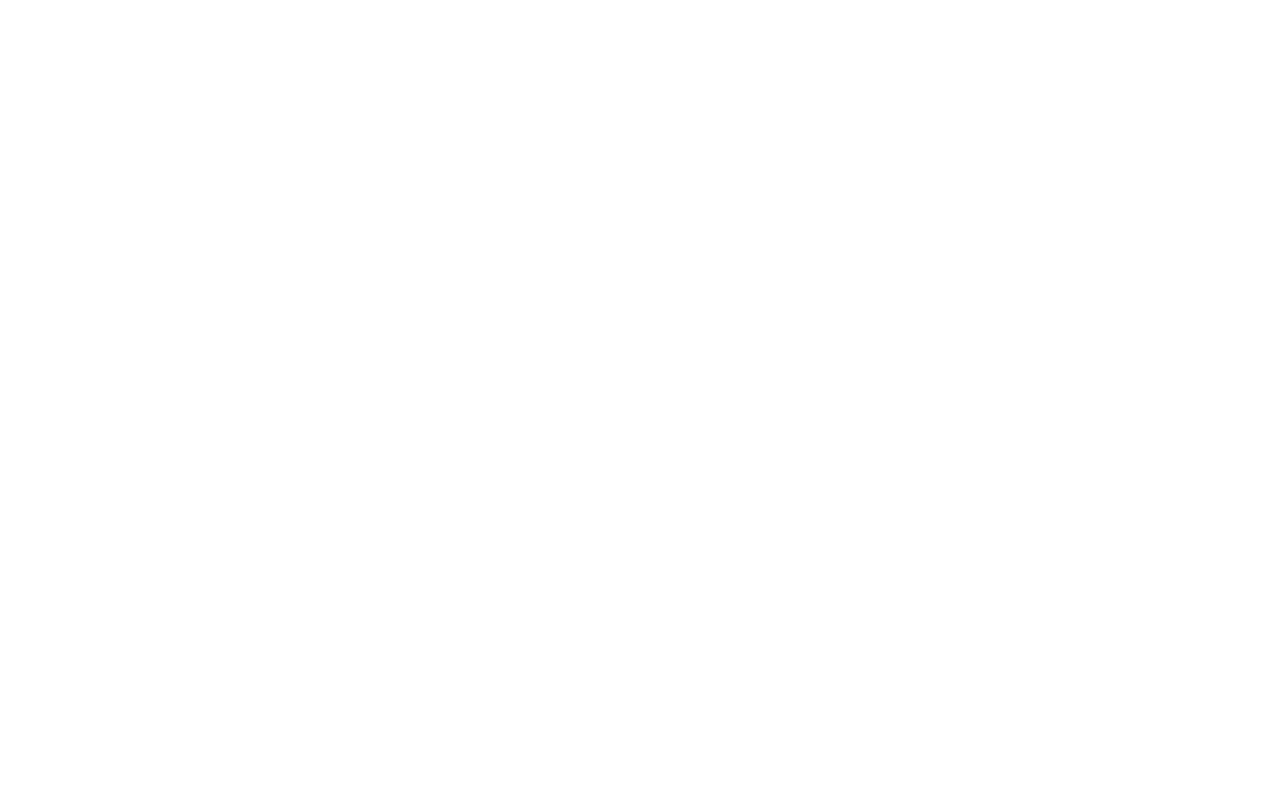
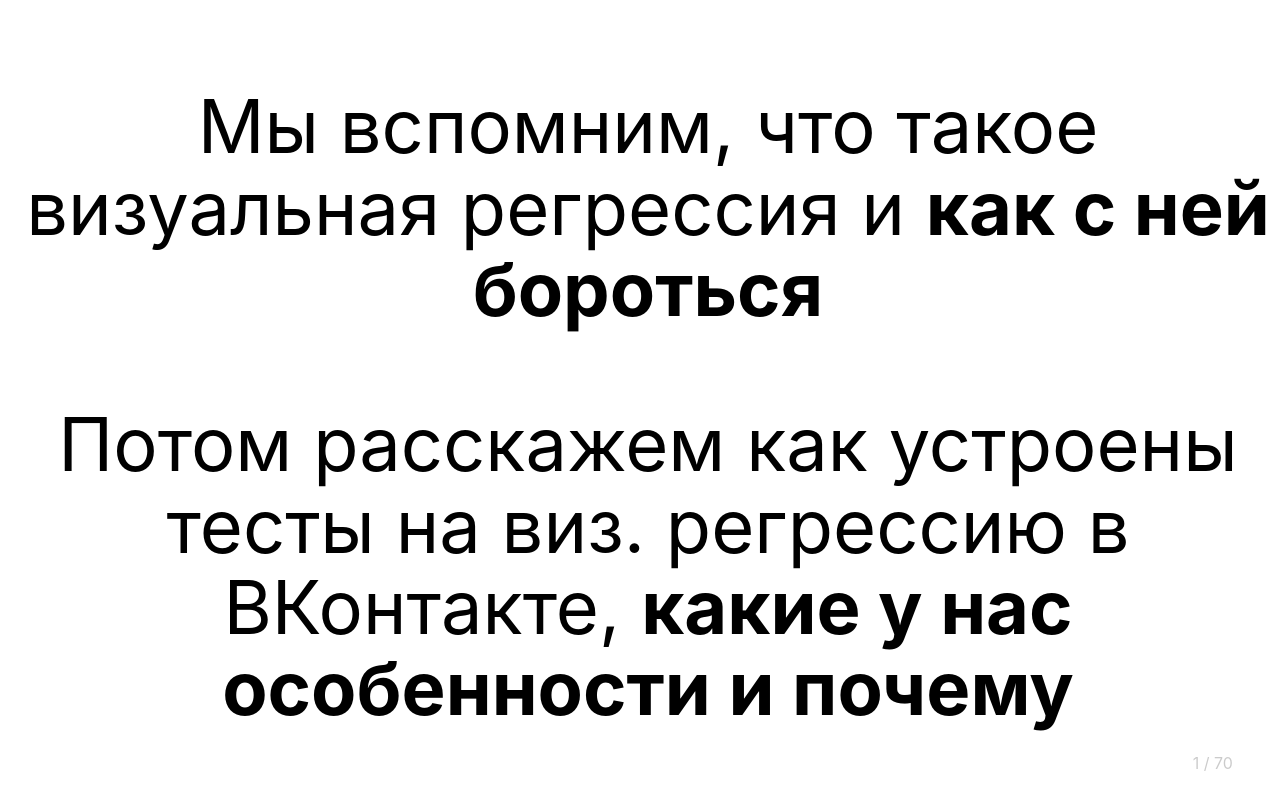
Before and after one commit to andres-kovalev/subtitles, a plain HTML site: page index.html in a window 1280 px wide. Drawn offline with Linux system fonts and the light colour scheme; the site is published under a folder, as on GitHub Pages, so addresses that start at the root find nothing.

Commit message:
Update index.html

```diff
--- a/index.html
+++ b/index.html
@@ -5,7 +5,7 @@
     <link rel="icon" type="image/svg+xml" href="/favicon.svg" />
     <meta name="viewport" content="width=device-width, initial-scale=1.0" />
     <title>subtitles</title>
-    <script type="module" crossorigin src="/assets/index--KnV2EMB.js"></script>
+    <script type="module" crossorigin src="./assets/index--KnV2EMB.js"></script>
   </head>
   <body style='font-family: -apple-system, "system-ui", Roboto, "Helvetica Neue", Geneva, "Noto Sans Armenian", "Noto Sans Bengali", "Noto Sans Cherokee", "Noto Sans Devanagari", "Noto Sans Ethiopic", "Noto Sans Georgian", "Noto Sans Hebrew", "Noto Sans Kannada", "Noto Sans Khmer", "Noto Sans Lao", "Noto Sans Osmanya", "Noto Sans Tamil", "Noto Sans Telugu", "Noto Sans Thai", arial, Tahoma, verdana, sans-serif'>
     <div id="root" style="position: relative; width: 100vw; height: 100vh;"></div>
```
